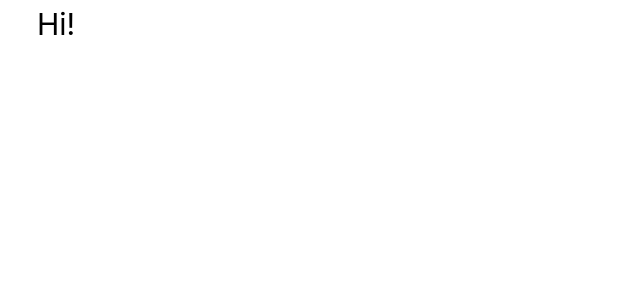
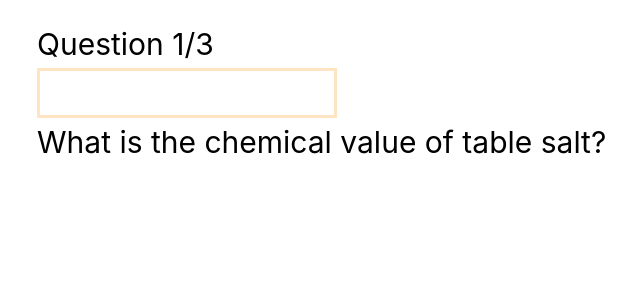
Before and after one commit to KeiranBrown1301/vue-quiz-app, a Vue app: page /quiz/1 in a window 1280 px wide. Shown: the top 300 px of the page, without its empty margins (103-743 px from the left). Built offline with nearby package versions, Linux system fonts and the light colour scheme.

Commit message:
began the HTML for the quiz pages, aded some styles too.

```diff
--- a/src/assets/views/QuizView.vue
+++ b/src/assets/views/QuizView.vue
@@ -1,5 +1,40 @@
+<script setup></script>
+
 <template>
   <div>
-    <h1>Hi!</h1>
+    <header>
+      <h4>Question 1/3</h4>
+      <div class="bar">
+        <div class="completion"></div>
+      </div>
+    </header>
+    <div>
+      <div class="question-container">
+        <h1 class="question">What is the chemical value of table salt?</h1>
+      </div>
+      <div class="questions-container"></div>
+    </div>
   </div>
 </template>
+
+<style scoped>
+header {
+  margin-top: 20px;
+}
+
+header h4 {
+  font-size: 30px;
+}
+
+.bar {
+  width: 300px;
+  height: 50px;
+  border: 3px solid bisque;
+}
+
+.completion {
+  height: 100%;
+  width: 0%;
+  background-color: bisque;
+}
+</style>
```
